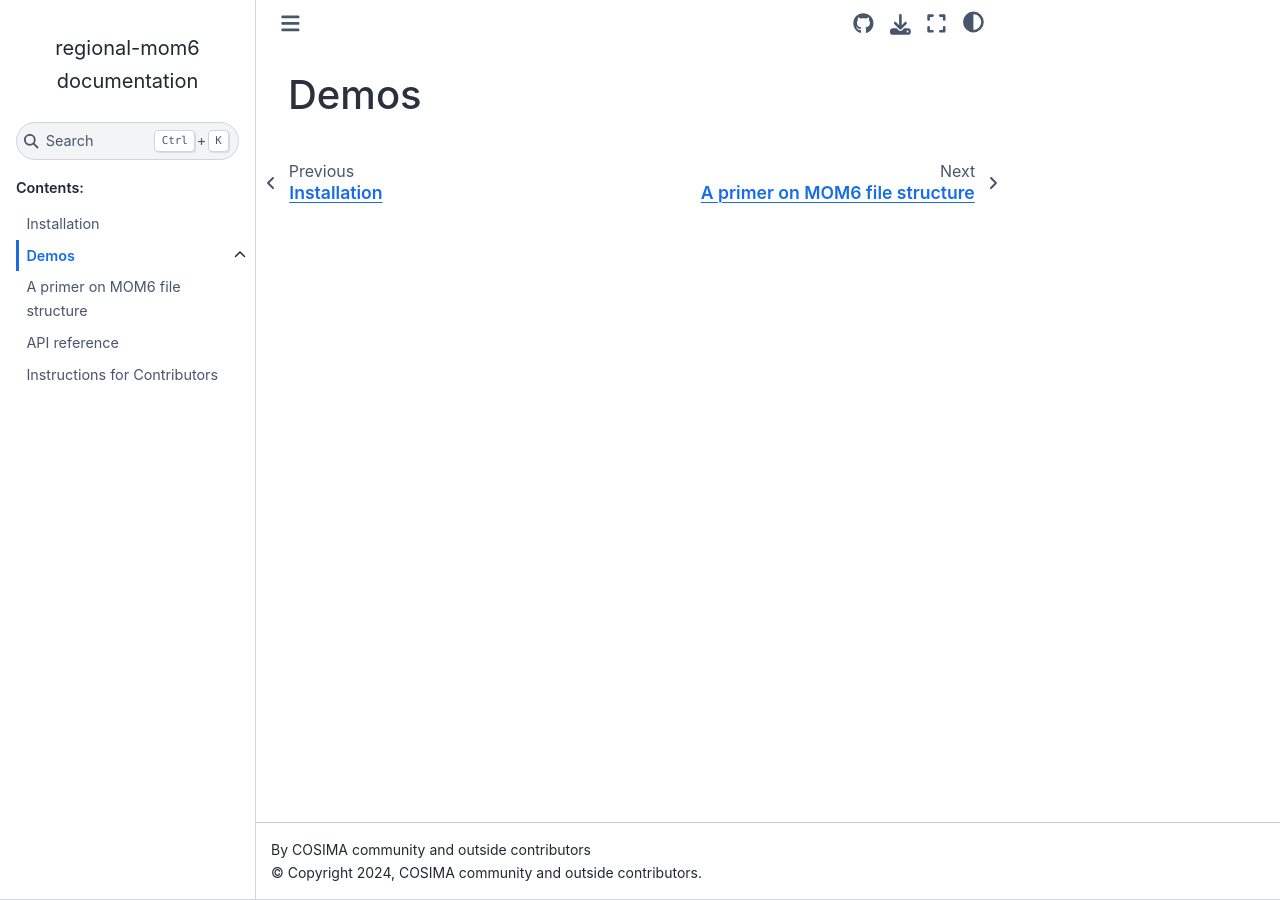
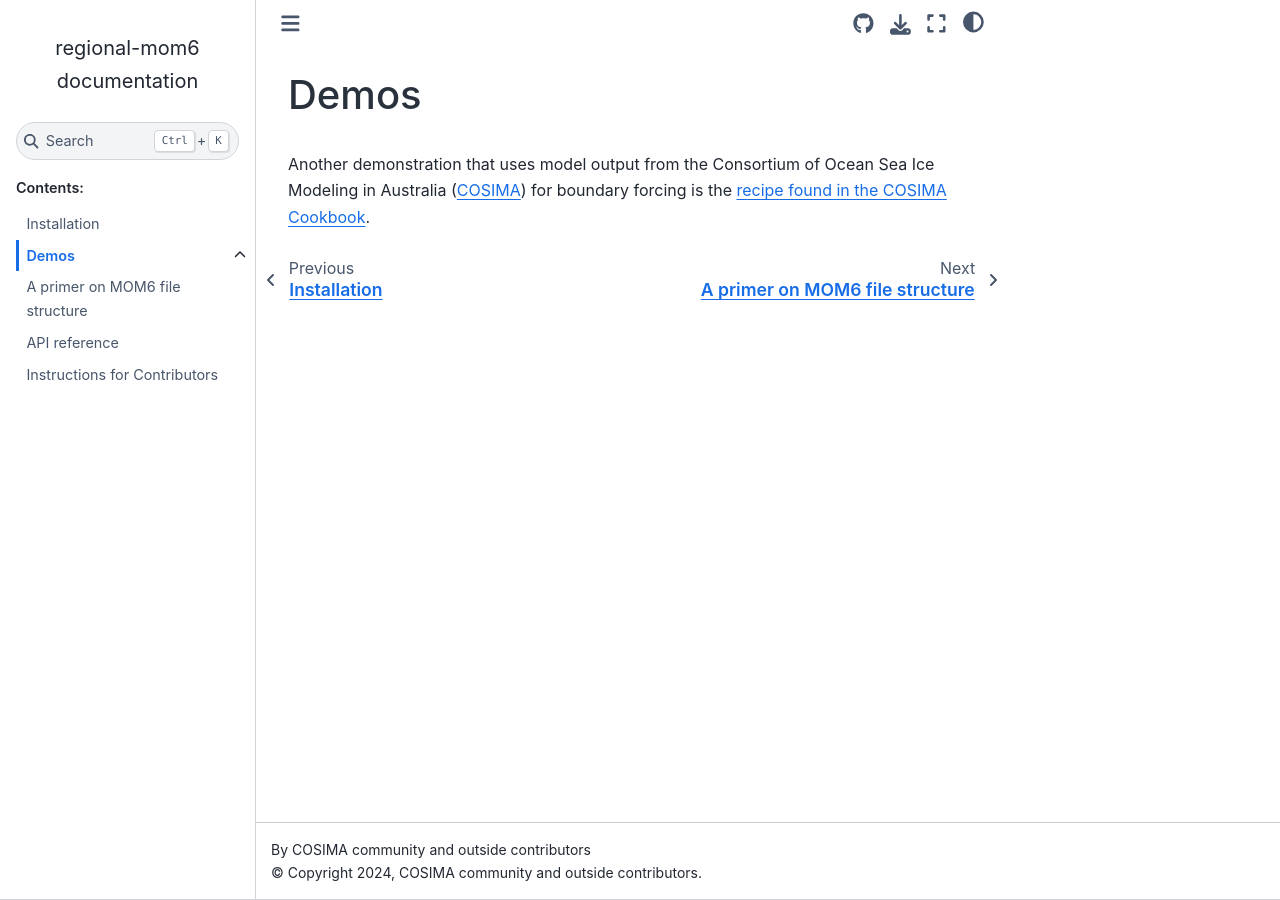
Before and after one commit to COSIMA/regional-mom6, a Sphinx documentation site: the page built from docs/demos.rst, in a window 1280 px wide. Built offline with Sphinx 7.4.7 and the Sphinx Book theme 1.1.4, drawn with Linux system fonts in a browser that asks for light colours; pages that are not in the unit, such as notebooks, are missing from menus.

Commit message:
Add link in the Docs pointing to the  COSIMA recipe that uses the package (#182)
* Update demos.rst

* Update demos.rst

* fix typo

```diff
--- a/docs/demos.rst
+++ b/docs/demos.rst
@@ -6,3 +6,5 @@ Demos
    :name: demo-gallery
 
    demo_notebooks/reanalysis-forced.ipynb
+
+Another demonstration that uses model output from the Consortium of Ocean Sea Ice Modeling in Australia (`COSIMA <https://cosima.org.au>`_) for boundary forcing is the `recipe found in the COSIMA Cookbook <https://cosima-recipes.readthedocs.io/en/latest/Recipes/regional-mom6-forced-by-access-om2.html>`_.
```
